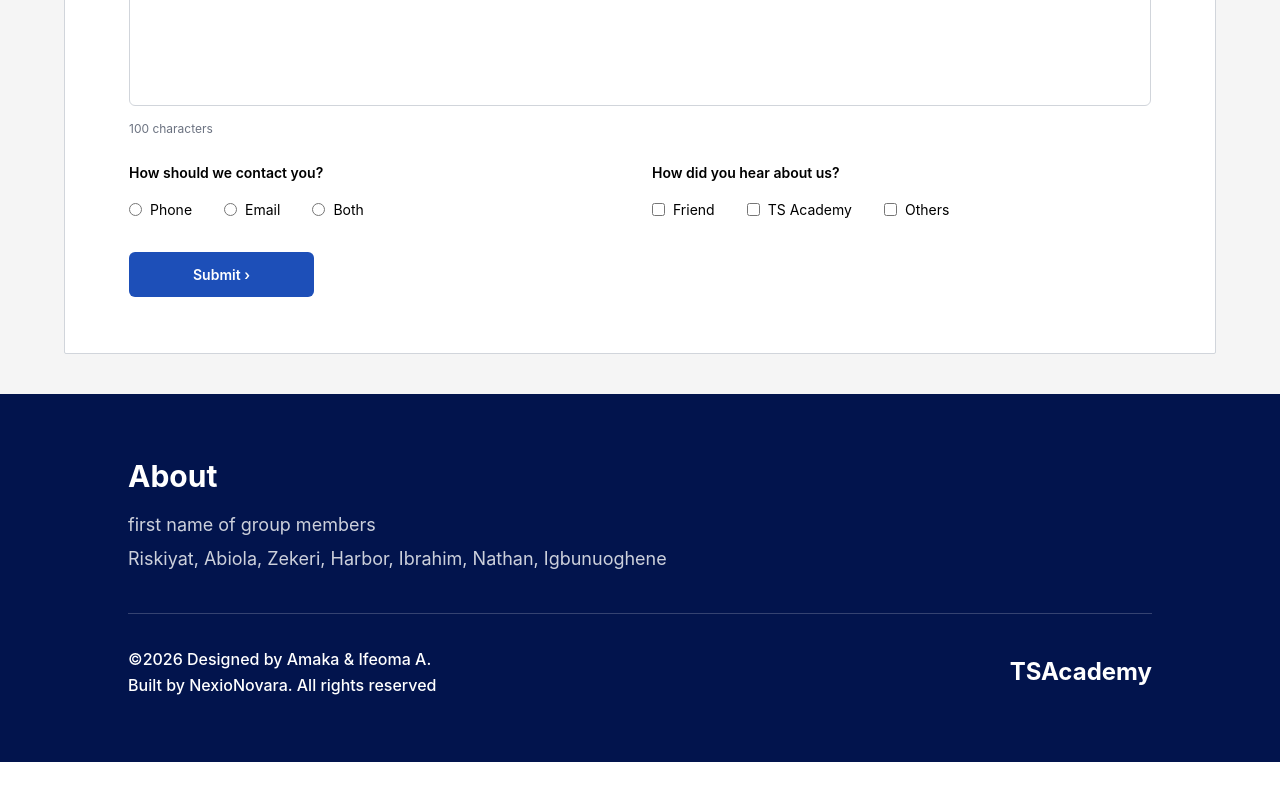
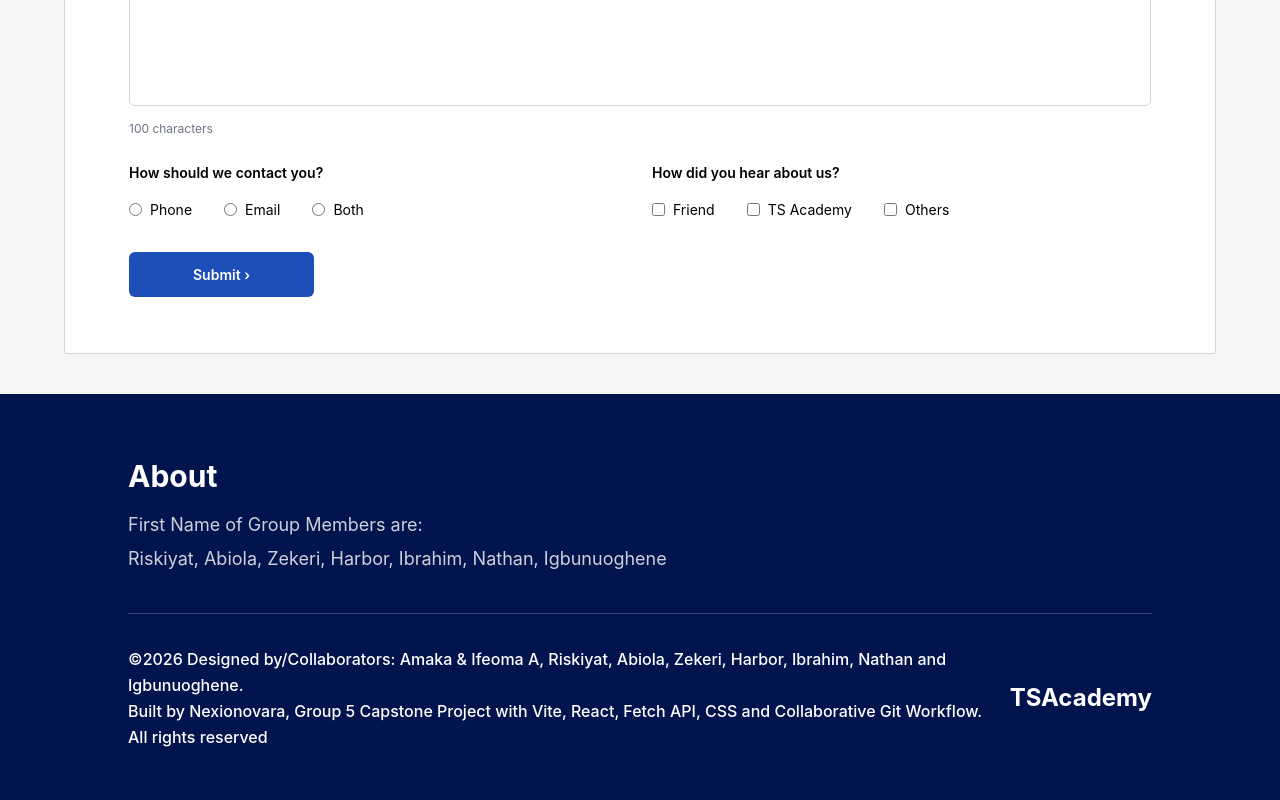
Before and after one commit to nexionovara-collab/Novaras-gurus, a React (Vite) app: page / in a window 1280 px wide. Shown: the part 3044-3844 px from the top of the page. Before the commit the page ends 3806 px from the top, so only its background shows below. Built offline with nearby package versions, Linux system fonts and the light colour scheme; no server answers.

Commit message:
Update Footer.jsx

```diff
--- a/src/components/Footer.jsx
+++ b/src/components/Footer.jsx
@@ -60,7 +60,7 @@ function Footer() {
         <div className="mb-10">
           <h2 className="text-2xl md:text-3xl font-bold mb-4">About</h2>
           <p className="text-white/80 text-base md:text-lg leading-relaxed">
-            first name of group members
+            First Name of Group Members are:
           </p>
           <p className="text-white/80 text-base md:text-lg leading-relaxed mt-1">
             Riskiyat, Abiola, Zekeri, Harbor, Ibrahim, Nathan, Igbunuoghene
@@ -74,10 +74,10 @@ function Footer() {
         <div className="flex flex-col md:flex-row items-start md:items-center justify-between gap-6">
           <div>
             <p className="text-white text-sm md:text-base font-medium leading-relaxed">
-              ©2026 Designed by Amaka &amp; Ifeoma A.
+              ©2026 Designed by/Collaborators: Amaka & Ifeoma A, Riskiyat, Abiola, Zekeri, Harbor, Ibrahim, Nathan and Igbunuoghene.
             </p>
             <p className="text-white text-sm md:text-base font-medium leading-relaxed">
-              Built by NexioNovara. All rights reserved
+              Built by Nexionovara, Group 5 Capstone Project with Vite,  React, Fetch API, CSS and Collaborative Git Workflow. All rights reserved
             </p>
           </div>
 
```
